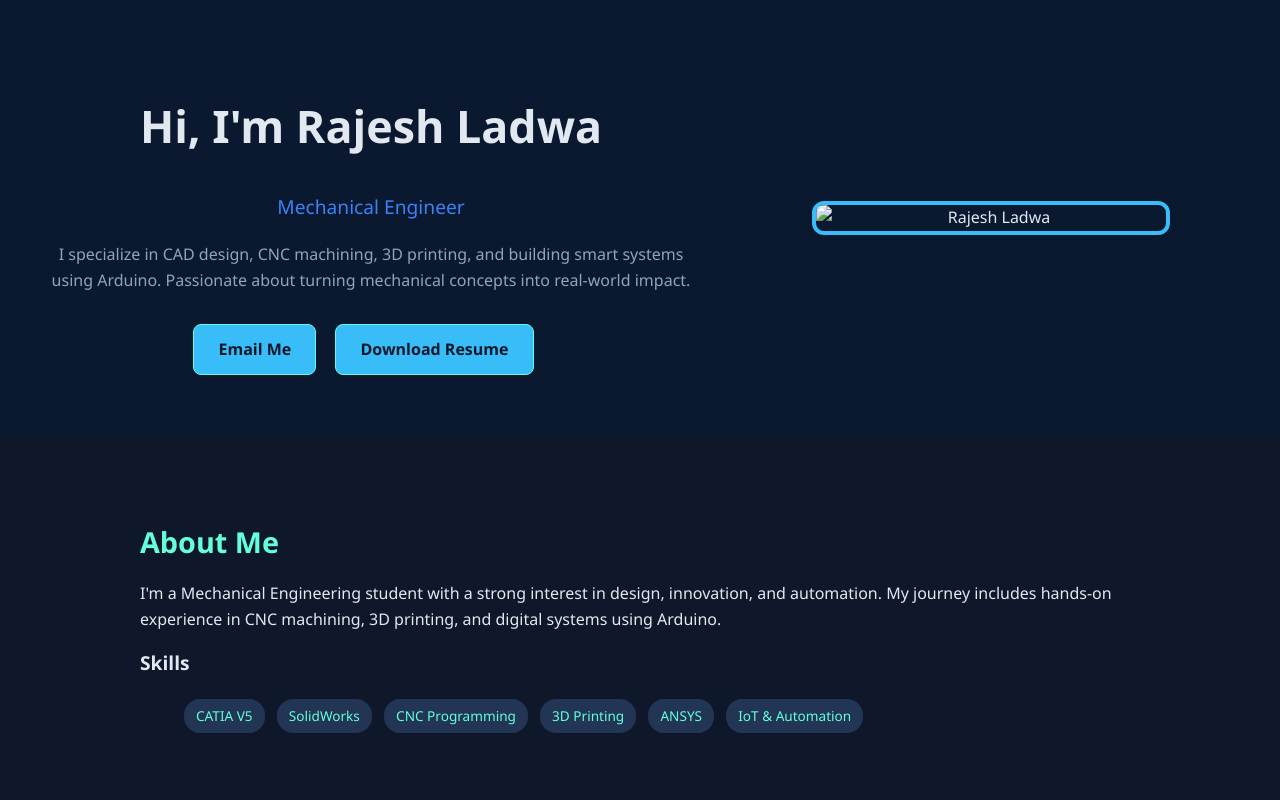
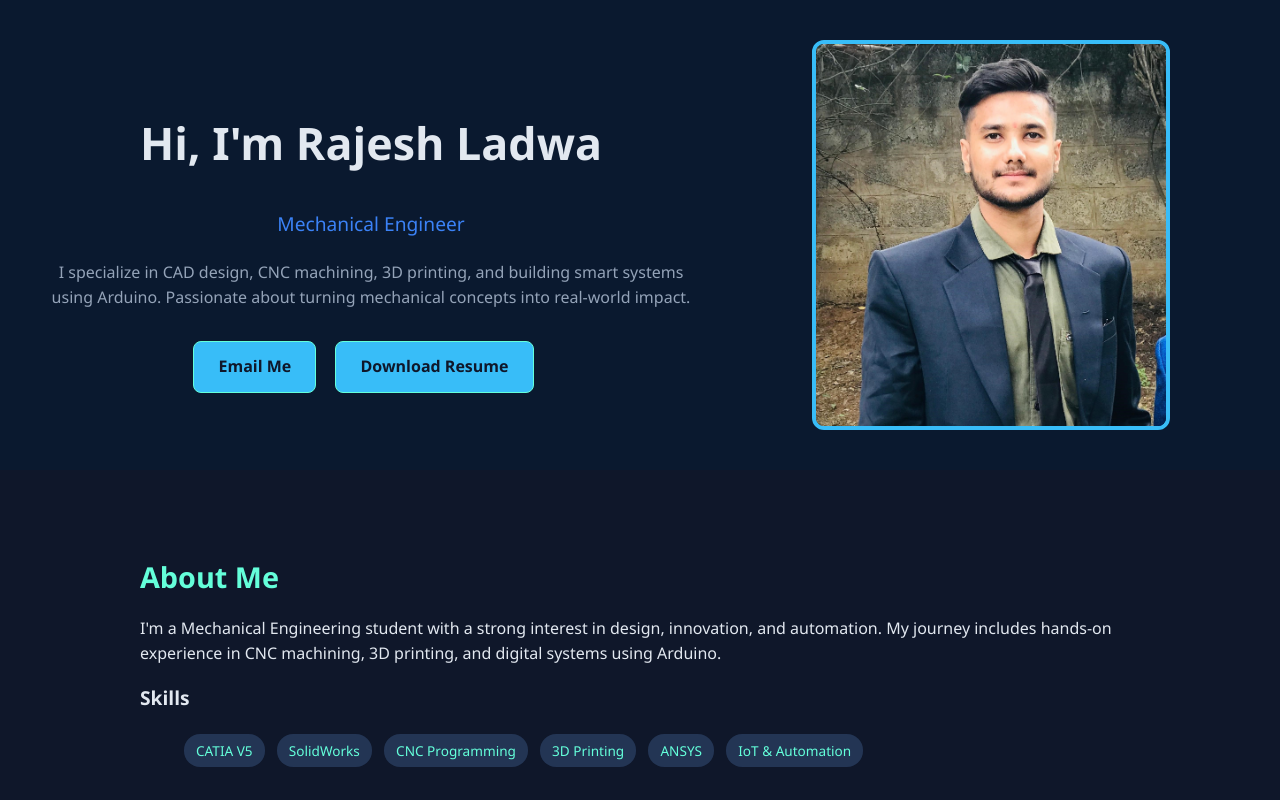
Before and after one commit to Rajesh-Ladwa/rajesh-portfolio, a plain HTML site: page index.html in a window 1280 px wide. Shown: the top 800 px of the page. Drawn offline with Linux system fonts and the light colour scheme.

Commit message:
Update index.html

```diff
--- a/index.html
+++ b/index.html
@@ -111,7 +111,7 @@
 <body>
   <header class="hero">
     <div class="hero-right">
-      <img src="assets/rajesh.jpg" alt="Rajesh Ladwa" />
+      <img src="assets/rajesh.jpeg" alt="Rajesh Ladwa" />
     </div>
     <div class="hero-left">
       <h1>Hi, I'm Rajesh Ladwa</h1>
```
